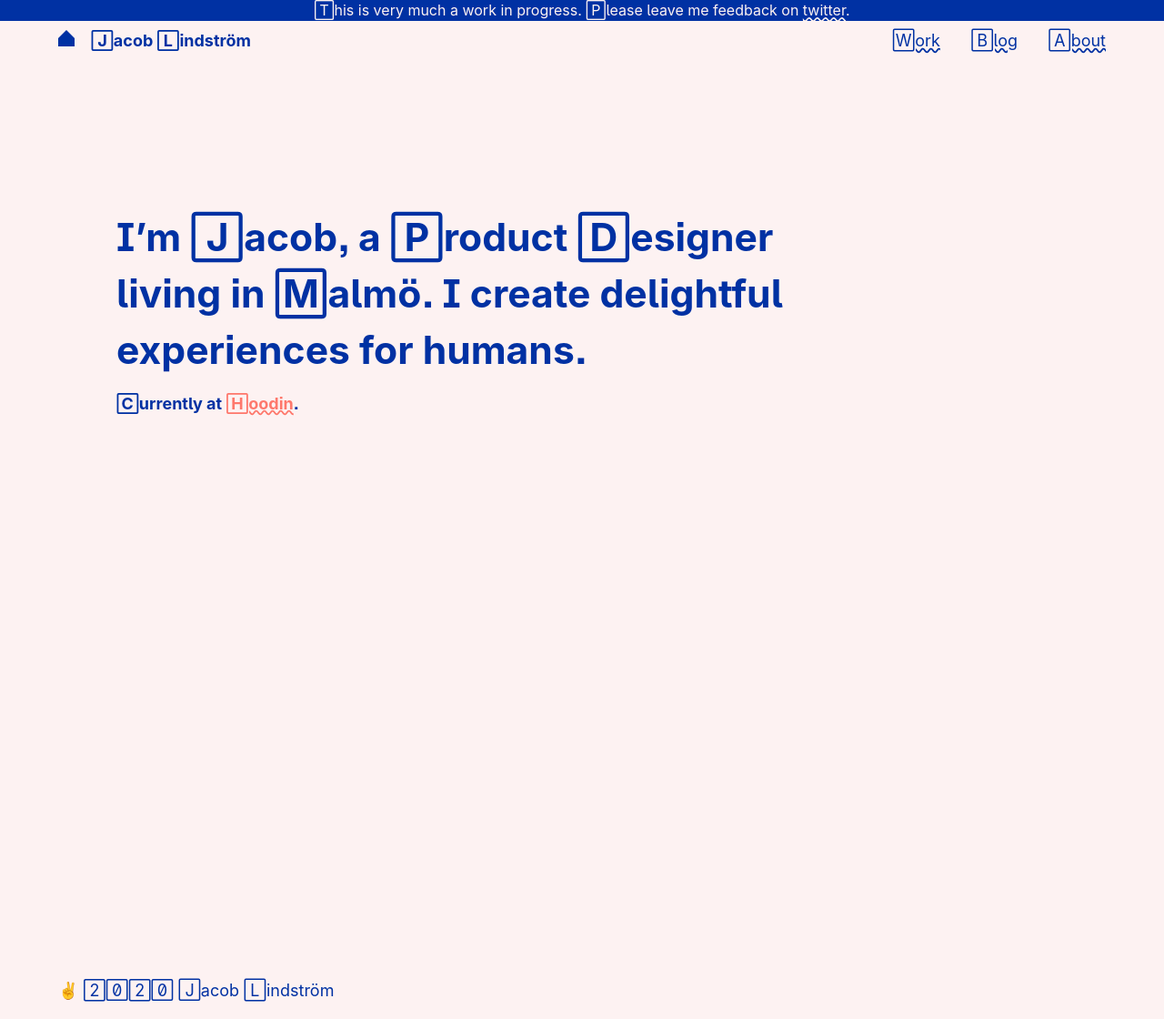
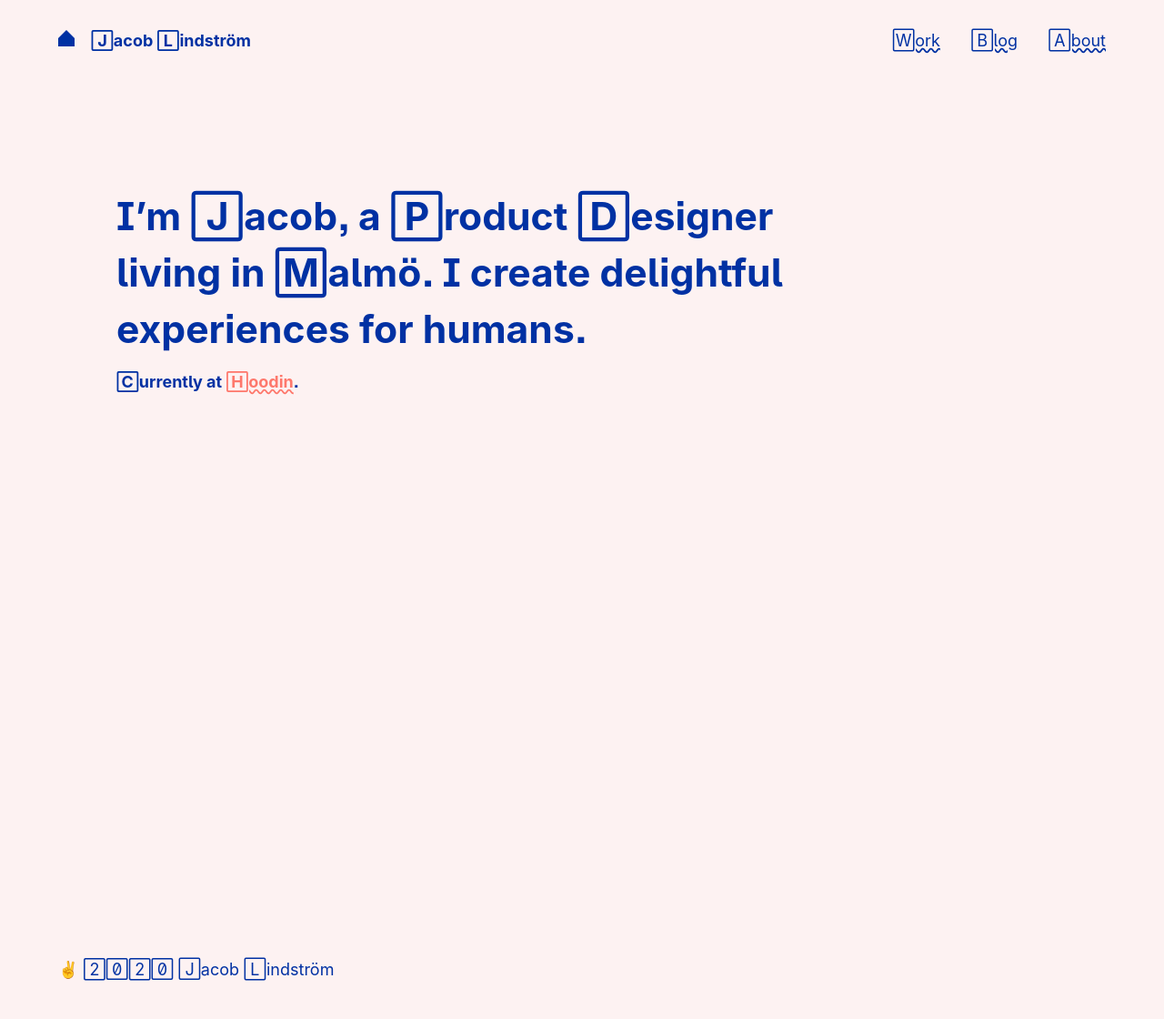
Before and after one commit to jacoblindstrm/jacoblindstrm.github.io, a Jekyll site: the page built from index.html, in a window 1280 px wide. Shown: the whole page at 91% size. Built offline with Jekyll 4.4.1, drawn with Linux system fonts in a browser that asks for light colours.

Commit message:
Update default.html

```diff
--- a/_layouts/default.html
+++ b/_layouts/default.html
@@ -7,7 +7,6 @@
     <link rel="stylesheet" href="{{ "./assets/css/main.css" | relative_url }}">
   </head>
   <body>
-    <div class="message" style="background: var(--textcolor); color: var(--backgroundcolor); font-size: var(--scale-1); text-align: center;">This is very much a work in progress. Please leave me feedback on <a href="https://twitter.com/JacobLindstrm3">twitter</a>.</div>
     {% include header.html %}
 
     <main>
```
